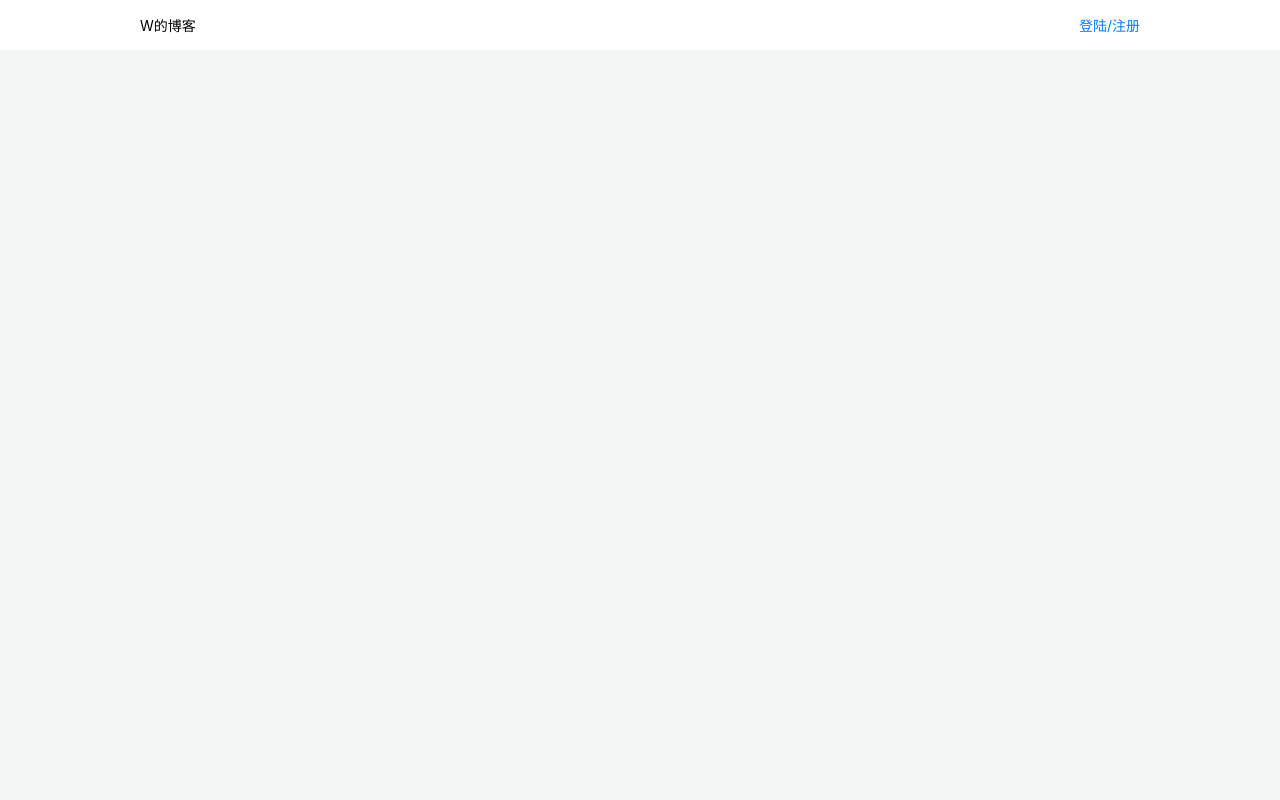
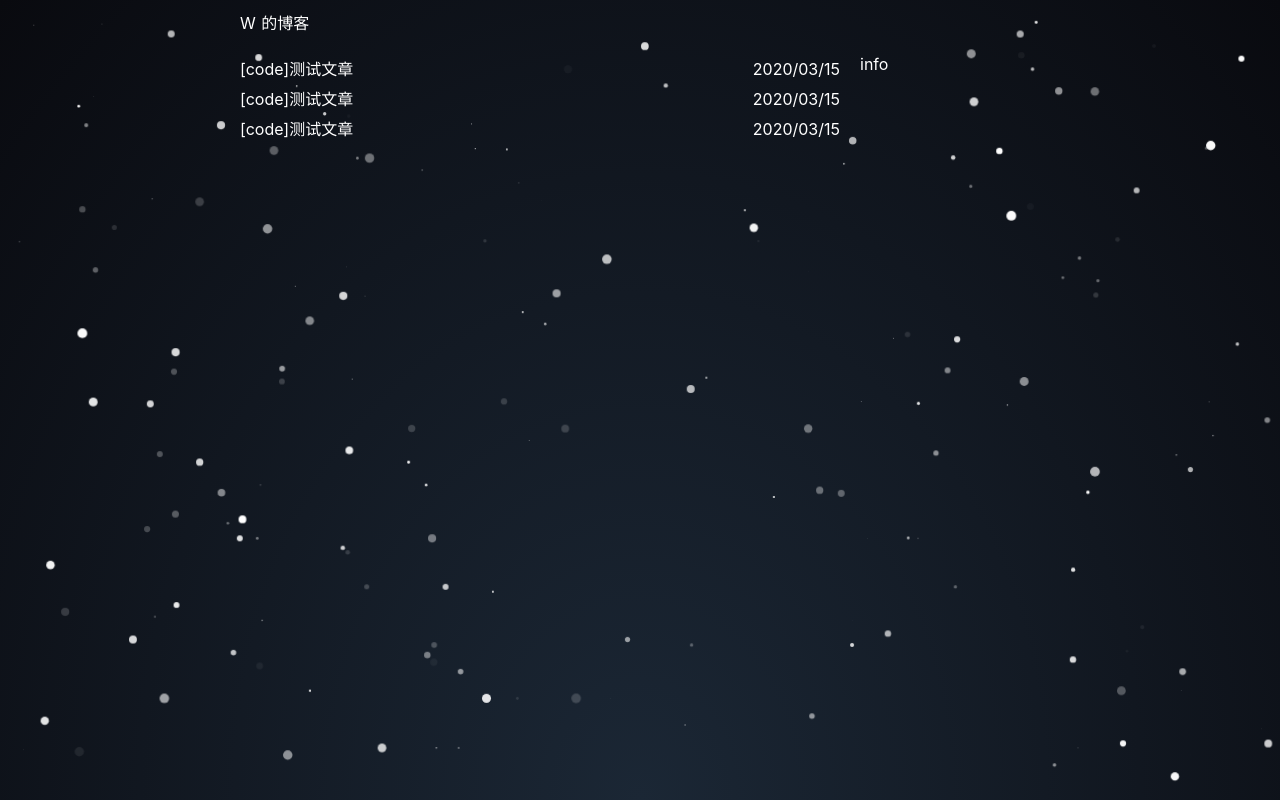
Before and after one commit to ww028/personal-website, a Nuxt app: page /home in a window 1280 px wide. Before the commit this address had no page. Built offline with nearby package versions, Linux system fonts and the light colour scheme.

Commit message:
更新版本

```diff
--- /dev/null
+++ b/assets/css/home.scss
@@ -0,0 +1,17 @@
+.main_content{
+  display: flex;
+  margin-top: 20px;
+
+  .content_box{
+    width: 600px;
+    margin-right: 20px;
+  }
+}
+
+.article_list {
+  .item {
+    display: flex;
+    justify-content: space-between;
+    line-height: 30px;
+  }
+}
--- a/assets/css/main.scss
+++ b/assets/css/main.scss
@@ -1,67 +1,131 @@
 html{
-  background-color: #f4f5f5;
+  font-size:16px;
 }
 
-header {
+main{
+  position: absolute;
+  left: 0;
+  top: 0;
   width: 100%;
-  height: 50px;
-  background-color: #fff;
+  height: 100%;
+  color: #fff;
+  padding: 10px;
+
+  .main_container{
+    width: 800px;
+    margin: 0 auto;
+  }
 }
 
-.container{
-  width: 1000px;
-  margin: 0 auto;
+a{
+  color: #fff;
+  text-decoration: none;
 }
 
-.module_title{
-  font-weight: bold;
-  height: 30px;
-  line-height: 30px;
-  border-bottom: solid 1px #000;
-}
 
-.border_bottom{
-  // border-bottom: 1px solid rgba(178,186,194,.15);
-  border-bottom: 1px solid red;
-}
+@import './welcome.scss';
+@import './home.scss';
+// body {
+//   height: 100vh;
+//   background: radial-gradient(ellipse at bottom, #1b2735 0%, #090a0f 100%);
+//   overflow: hidden;
+//   filter: drop-shadow(0 0 10px white);
+// }
 
-// 滚动条
-body::-webkit-scrollbar {
-  /*滚动条整体样式*/
-  width: 5px;
-  /*高宽分别对应横竖滚动条的尺寸*/
-  // height: 4px;
-}
 
-body::-webkit-scrollbar-thumb {
-  /*滚动条里面小方块*/
-  border-radius: 5px;
-  background: #adb1b1;;
-}
+// html,
+// body,
+// #__nuxt,
+// #__layout,
+// .__container{
+//   width: 100%;
+//   height: 100%;
+// }
 
-body::-webkit-scrollbar-track {
-  /*滚动条里面轨道*/
-  box-shadow: inset 0 0 5px #f5f9fa;
-  border-radius: 0;
-  background: lightgray;
-}
+// body{
+//   background-color: #000;
+// }
 
-// 修改element 样式
-.el-button{
-  padding: 0;
-}
+// main{
+//   width: 100%;
+//   height: 100%;
+//   position: absolute;
+//   left: 0;
+//   top: 0;
+//   color: #fff;
+// }
 
-.el-pagination{
-  padding: 10px 20px;
-}
 
-.el-breadcrumb{
-  margin-top: 10px;
-  padding: 10px 20px;
-  background-color: #fff;
-}
 
-@import './index.scss';
-@import './content_module.scss';
-@import './article.scss';
-@import './article_info.scss';
+// // header {
+// //   width: 100%;
+// //   height: 50px;
+// //   background-color: #409EFF;
+// //   color: #fff;
+// //   position: fixed;
+// //   left: 0;
+// //   top: 0;
+// // }
+
+// // main{
+// //   margin-top: 70px;
+// // }
+
+// // .container{
+// //   width: 1000px;
+// //   margin: 0 auto;
+// // }
+
+// // .module_title{
+// //   font-weight: bold;
+// //   height: 30px;
+// //   line-height: 30px;
+// //   border-bottom: solid 1px #000;
+// // }
+
+// // .border_bottom{
+// //   // border-bottom: 1px solid rgba(178,186,194,.15);
+// //   border-bottom: 1px solid red;
+// // }
+
+// // // 滚动条
+// // body::-webkit-scrollbar {
+// //   /*滚动条整体样式*/
+// //   width: 5px;
+// //   /*高宽分别对应横竖滚动条的尺寸*/
+// //   // height: 4px;
+// // }
+
+// // body::-webkit-scrollbar-thumb {
+// //   /*滚动条里面小方块*/
+// //   border-radius: 5px;
+// //   background: #adb1b1;;
+// // }
+
+// // body::-webkit-scrollbar-track {
+// //   /*滚动条里面轨道*/
+// //   box-shadow: inset 0 0 5px #f5f9fa;
+// //   border-radius: 0;
+// //   background: lightgray;
+// // }
+
+// // // 修改element 样式
+// // .el-button{
+// //   padding: 0;
+// // }
+
+// // .el-pagination{
+// //   padding: 10px 20px;
+// // }
+
+// // .el-breadcrumb{
+// //   margin-top: 10px;
+// //   padding: 10px 20px;
+// //   background-color: #fff;
+// // }
+
+// // @import './welcome.scss';
+// // @import './index.scss';
+// // @import './content_module.scss';
+// // @import './article.scss';
+// // @import './article_info.scss';
--- /dev/null
+++ b/assets/css/welcome.scss
@@ -0,0 +1,131 @@
+.content {
+  width: 800px;
+  margin: 0 auto;
+  padding-top: 100px;
+
+
+  .title {
+    height: 60px;
+    font-size: 40px;
+
+    span {
+      animation: landIn .8s ease-out both;
+    }
+  }
+
+  .introduce {
+    font-size: 20px;
+    margin-top: 10px;
+    height: 30px;
+
+    span {
+      animation: landIn .8s ease-out both;
+    }
+  }
+
+  @keyframes landIn {
+    from {
+      opacity: 0;
+      transform: translateY(0);
+    }
+
+    to {
+      opacity: 1;
+      transform: translateY(0);
+    }
+  }
+
+  .moon {
+    position: absolute;
+    right: 20px;
+    top: 20px;
+    width: 100px;
+    height: 100px;
+    background: black;
+    border-radius: 50%;
+    box-shadow: inset -25px 25px #fff;
+    // animation: spin 2s linear infinite;
+
+    &::before,
+    &::after {
+      position: absolute;
+      content: "";
+      width: 100%;
+      height: 100%;
+      background: inherit;
+      border-radius: inherit;
+      box-shadow: inherit;
+    }
+
+    &::before {
+      filter: blur(5px);
+    }
+
+    &::after {
+      filter: blur(10px);
+    }
+  }
+
+  .loading {
+    $colors: #7ef9ff, #89cff0, #4682b4, #0f52ba, #000080;
+    display: flex;
+    animation-delay: 1s;
+    margin-top: 200px;
+    justify-content: space-between;
+    padding: 0 5rem;
+
+    .dot {
+      position: relative;
+      width: 3rem;
+      height: 3rem;
+      margin: 1.8rem;
+      border-radius: 50%;
+      cursor: pointer;
+      text-align: center;
+      line-height: 3rem;
+      font-weight: bold;
+
+      &::before {
+        position: absolute;
+        left: 0;
+        top: 0;
+        content: "";
+        width: 100%;
+        height: 100%;
+        background: inherit;
+        border-radius: inherit;
+        animation: wave 2s ease-out infinite;
+      }
+
+      @for $i from 1 through 5 {
+        &:nth-child(#{$i}) {
+          background: nth($colors, $i);
+
+          &::before {
+            animation-delay: $i * 0.2s;
+          }
+        }
+      }
+    }
+  }
+
+  @keyframes wave {
+
+    50%,
+    75% {
+      transform: scale(2.5);
+    }
+
+    80%,
+    100% {
+      opacity: 0;
+    }
+  }
+
+}
+
+// @keyframes spin {
+//   to {
+//     transform: rotate(1turn);
+//   }
+// }
--- /dev/null
+++ b/components/Snow.vue
@@ -0,0 +1,61 @@
+<template>
+  <div class="snow_box">
+    <div v-for="o in 200" :key="o" class="snow"></div>
+  </div>
+</template>
+
+<style lang="scss" scoped>
+.snow_box {
+  position: absolute;
+  left: 0;
+  top: 0;
+  width: 100%;
+  height: 100vh;
+  background: radial-gradient(ellipse at bottom, #1b2735 0%, #090a0f 100%);
+  overflow: hidden;
+  filter: drop-shadow(0 0 10px white);
+}
+
+@function random_range($min, $max) {
+  $rand: random();
+  $random_range: $min + floor($rand * (($max - $min) + 1));
+  @return $random_range;
+}
+
+.snow {
+  $total: 200;
+  position: absolute;
+  width: 10px;
+  height: 10px;
+  background: white;
+  border-radius: 50%;
+
+  @for $i from 1 through $total {
+    $random-x: random(1000000) * 0.0001vw;
+    $random-offset: random_range(-100000, 100000) * 0.0001vw;
+    $random-x-end: $random-x + $random-offset;
+    $random-x-end-yoyo: $random-x + ($random-offset / 2);
+    $random-yoyo-time: random_range(30000, 80000) / 100000;
+    $random-yoyo-y: $random-yoyo-time * 100vh;
+    $random-scale: random(10000) * 0.0001;
+    $fall-duration: random_range(10, 30) * 1s;
+    $fall-delay: random(30) * -1s;
+
+    &:nth-child(#{$i}) {
+      opacity: random(10000) * 0.0001;
+      transform: translate($random-x, -10px) scale($random-scale);
+      animation: fall-#{$i} $fall-duration $fall-delay linear infinite;
+    }
+
+    @keyframes fall-#{$i} {
+      #{percentage($random-yoyo-time)} {
+        transform: translate($random-x-end, $random-yoyo-y) scale($random-scale);
+      }
+
+      to {
+        transform: translate($random-x-end-yoyo, 100vh) scale($random-scale);
+      }
+    }
+  }
+}
+</style>
--- a/layouts/default.vue
+++ b/layouts/default.vue
@@ -1,17 +1,19 @@
 <template>
-  <div>
-    <DialogLogin v-if="this.$store.state.dialog_login"/>
-    <HeaderBar />
+  <div class="__container">
+    <!-- <div>default</div> -->
+    <Snow/>
+    <!-- <HeaderBar /> -->
     <nuxt />
   </div>
 </template>
 
 <script>
+import Snow from '~/components/Snow'
 import HeaderBar from '~/components/HeaderBar'
 import DialogLogin from '~/components/DialogLogin'
 export default {
   components: {
-    HeaderBar, DialogLogin
+    HeaderBar, DialogLogin, Snow
   },
 
   mounted(){
--- /dev/null
+++ b/pages/home.vue
@@ -0,0 +1,51 @@
+<template>
+  <main>
+    <div class="main_container">
+      <div class="title">W 的博客</div>
+
+      <div class="main_content">
+        <div class="content_box">
+          <div class="article_list">
+            <div v-for="item in article" :key="item.id" class="item">
+              <div>
+                <span>[{{item.type_name}}]</span>
+                <nuxt-link :to="{name: 'article_info' }">{{ item.title }}</nuxt-link>
+              </div>
+              <div>{{item.created_time}}</div>
+            </div>
+          </div>
+        </div>
+        <div class="info">
+          info
+          </div>
+      </div>
+    </div>
+  </main>
+</template>
+
+<script>
+export default {
+  data() {
+    return {
+      article: [
+        {
+          id: 1,
+          title: "测试文章",
+          type_name: "code",
+          created_time: "2020/03/15"
+        },{
+          id: 2,
+          title: "测试文章",
+          type_name: "code",
+          created_time: "2020/03/15"
+        },{
+          id: 1,
+          title: "测试文章",
+          type_name: "code",
+          created_time: "2020/03/15"
+        }
+      ]
+    };
+  }
+};
+</script>
```
Also changed, not shown: pages/index copy.vue (added, +94 -0 lines), pages/index.vue (+48 -74 lines).
